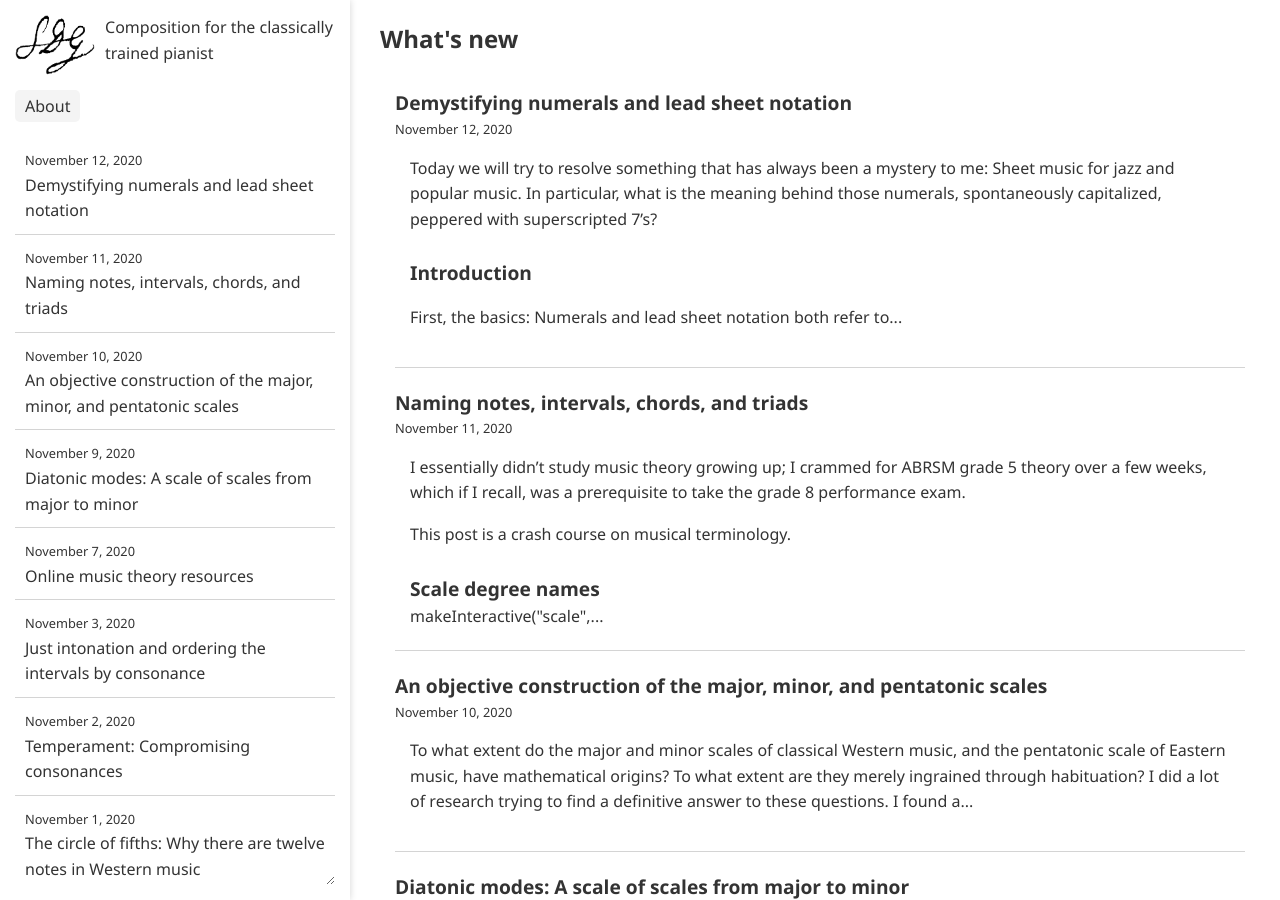
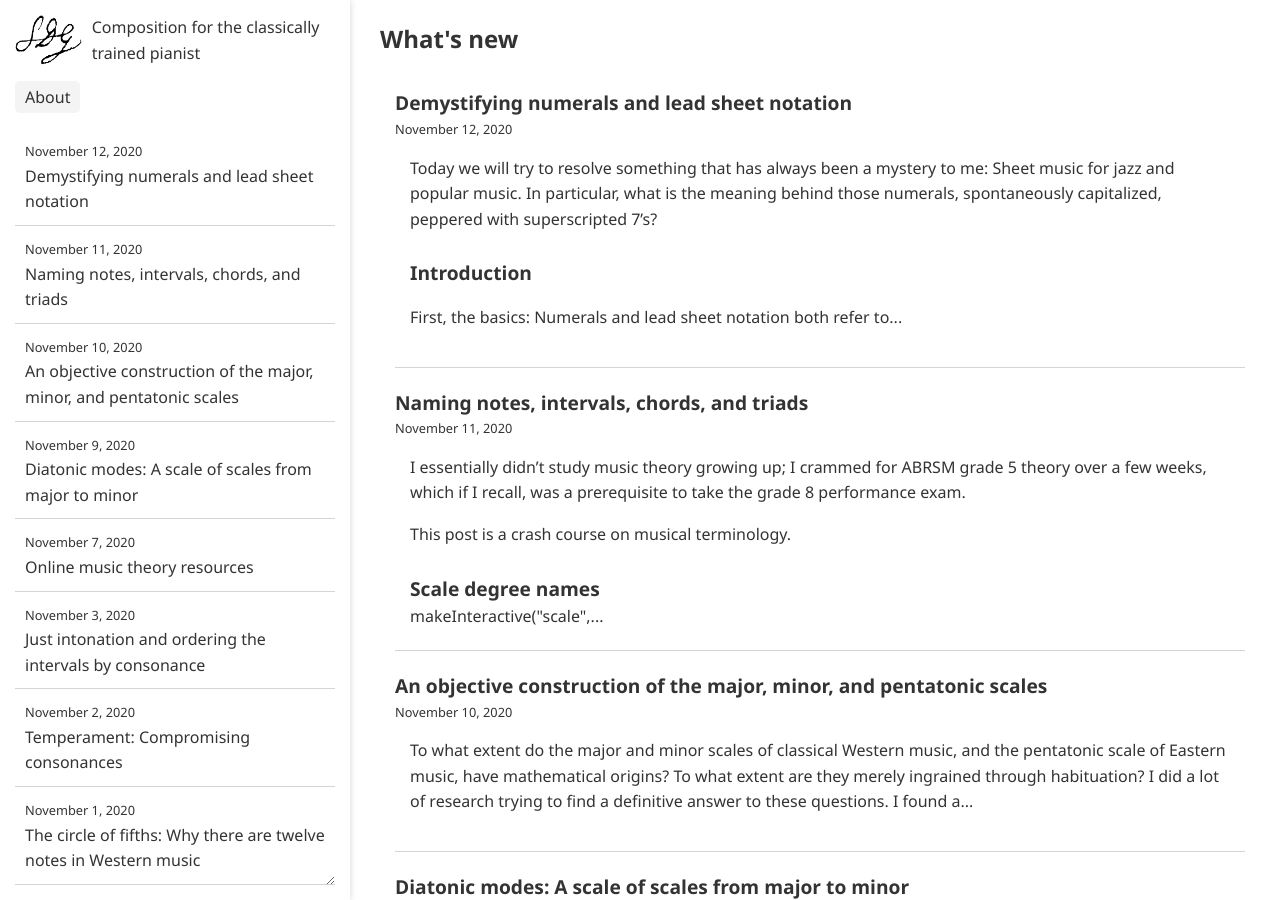
Before and after one commit to ansyblenetwork/sdg, a Jekyll site: the page built from index.html, in a window 1280 px wide and 900 px high. Built offline with Jekyll 4.4.1, drawn with Linux system fonts in a browser that asks for light colours.

Commit message:
Update page.html

```diff
--- a/_layouts/page.html
+++ b/_layouts/page.html
@@ -155,7 +155,7 @@
 	<div id="outersidebar" class="outersidebar">
 	<div class="sidebar">
 	<div class="rpanel" style="flex-grow: 1; position:relative; min-width:250px;" id="accountPanel">
-		<a href="{{ "" | absolute_url }}"><div style="display:flex; margin-bottom:15px"><img src="{{ "sdg-transparent.png" | relative_url }}" alt="Soli Deo gloria" style="flex-shrink:0; max-height:60px; padding-right:10px"><span>Composition for the classically trained pianist</span></div></a>
+		<a href="{{ "" | absolute_url }}"><div style="display:flex; margin-bottom:15px"><img src="{{ "sdg-transparent.png" | relative_url }}" alt="Soli Deo gloria" style="flex-shrink:0; max-height:50px; padding-right:10px"><span>Composition for the classically trained pianist</span></div></a>
 
 		<div style="margin-bottom:15px"><button><a href="{{ site.posts.last.url | relative_url }}">About</a></button></div>
 		<ul style="overflow:auto;">
```
